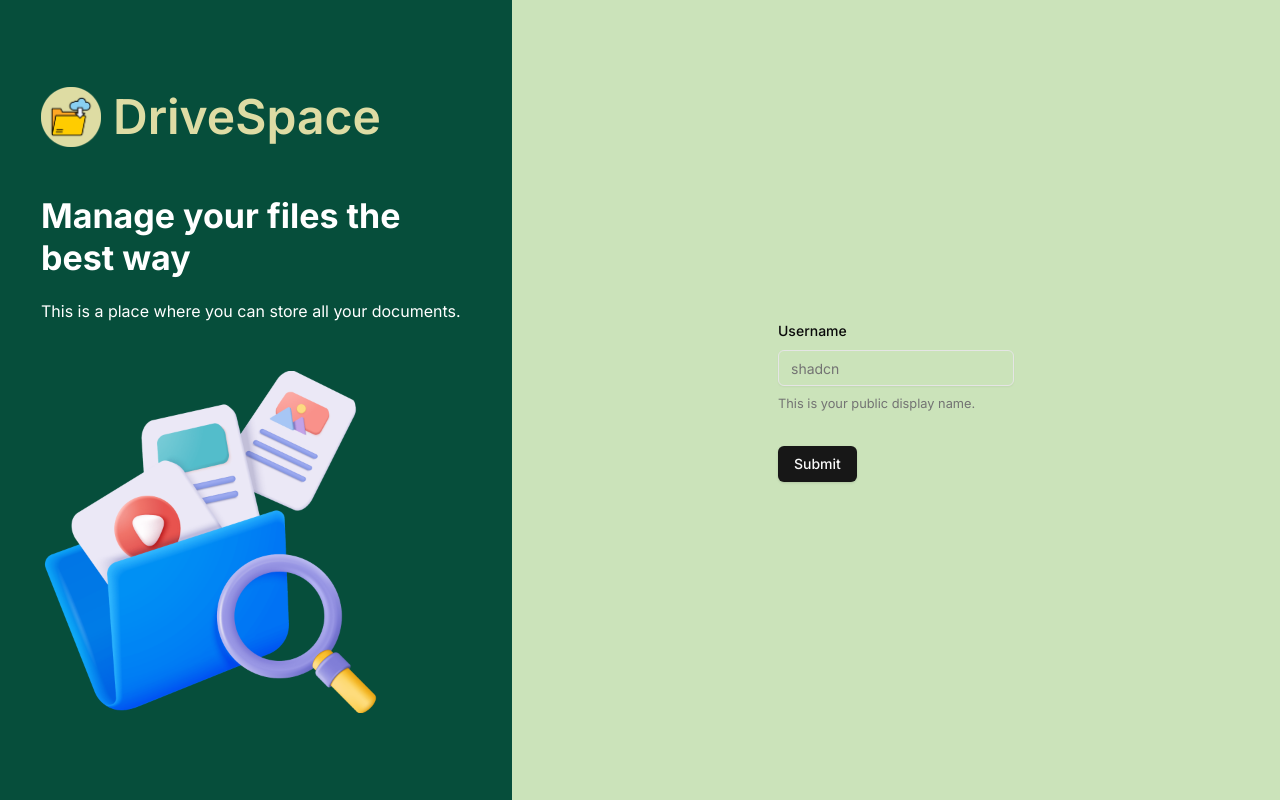
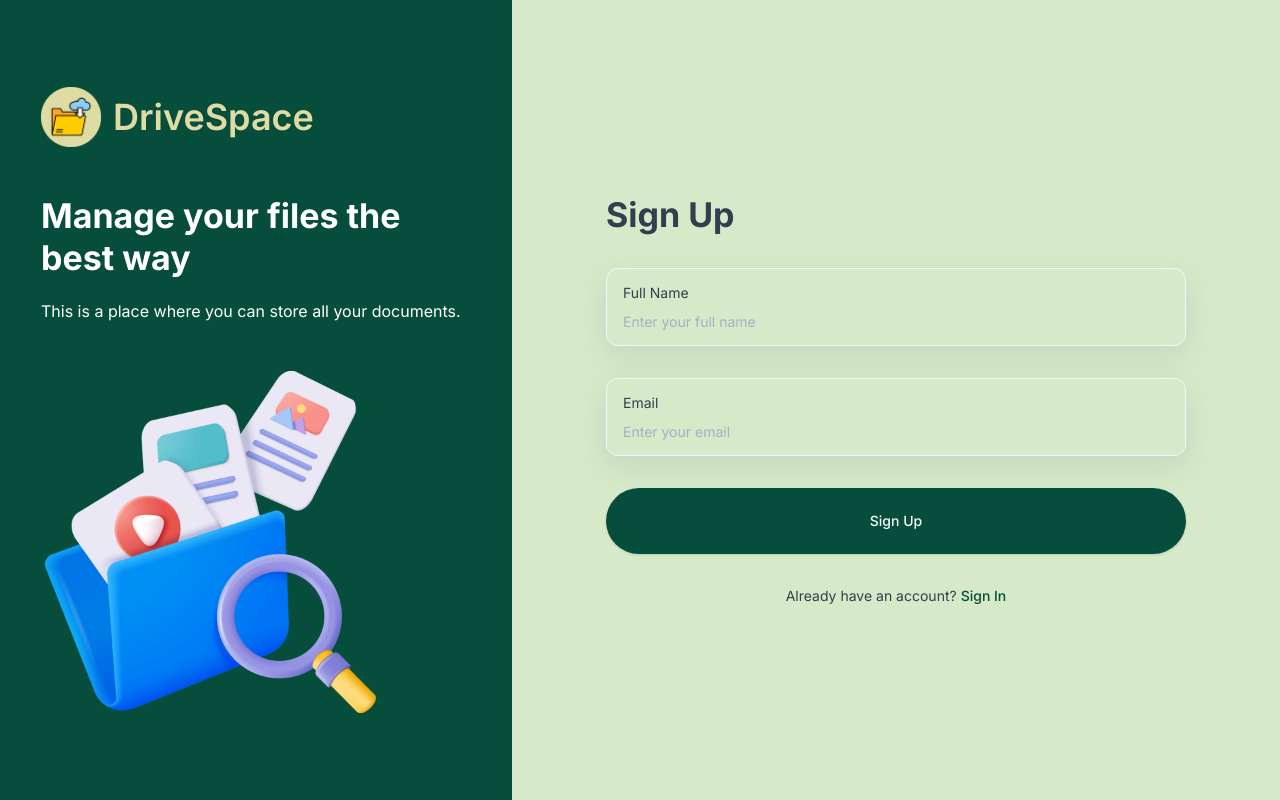
Before and after one commit to dev-rashedin/DriveSpace, a Next.js app: page /sign-up in a window 1280 px wide. Built offline with nearby package versions, Linux system fonts and the light colour scheme.

Commit message:
autForm setup done

```diff
--- a/src/app/(auth)/layout.tsx
+++ b/src/app/(auth)/layout.tsx
@@ -26,7 +26,7 @@ const layout = ({ children }: { children: React.ReactNode }) => {
       </section>
 
       {/* right section */}
-      <section className='flex flex-1 flex-col items-center justify-center  bg-brand p-4  py-10 lg:bg-lime lg:p-10 lg:py-0'>
+      <section className='flex flex-1 flex-col items-center justify-center  bg-gray-100 p-4  py-10 lg:bg-lime lg:p-10 lg:py-0'>
         <div className='lg:hidden'>
           <Logo type='mobile' />
         </div>
--- a/src/app/(auth)/sign-up/page.tsx
+++ b/src/app/(auth)/sign-up/page.tsx
@@ -1,6 +1,5 @@
 import AuthForm from "@/components/AuthForm"
 
-const SignUp = () => {
-  return <AuthForm type='sign-up' />
-}
+const SignUp = () => <AuthForm type='sign-up' />;
+
 export default SignUp
--- a/src/components/AuthForm.tsx
+++ b/src/components/AuthForm.tsx
@@ -7,21 +7,38 @@ import { Button } from '@/components/ui/button';
 import {
   Form,
   FormControl,
-  FormDescription,
   FormField,
   FormItem,
   FormLabel,
   FormMessage,
 } from '@/components/ui/form';
 import { Input } from '@/components/ui/input';
+import { useState } from 'react';
+import Image from 'next/image';
+import Link from 'next/link';
 
-const formSchema = z.object({
-  username: z.string().min(2).max(50),
+
+type FormType = 'sign-in' | 'sign-up';
+
+const authFormSchema = (formType: FormType) => {
+  return z.object({
+    email: z.string().email(),
+    fullName:
+      formType === 'sign-up'
+        ? z.string().min(2).max(50)
+        : z.string().optional(),
   });
+};
 
-type FormType = 'sign-in' | 'sign-up'
+
 
 const AuthForm = ({ type }: { type: FormType }) => {
+
+   const [isLoading, setIsLoading] = useState(false);
+  const [errorMessage, setErrorMessage] = useState('');
+
+    const formSchema = authFormSchema(type);
+
   // 1. Define your form.
   const form = useForm<z.infer<typeof formSchema>>({
     resolver: zodResolver(formSchema),
@@ -37,27 +54,100 @@ const AuthForm = ({ type }: { type: FormType }) => {
     console.log(values);
   }
   return (
+    <>
       <Form {...form}>
-      <form onSubmit={form.handleSubmit(onSubmit)} className='space-y-8'>
+        <Form {...form}>
+          <form onSubmit={form.handleSubmit(onSubmit)} className='auth-form'>
+            <h1 className='form-title'>
+              {type === 'sign-in' ? 'Sign In' : 'Sign Up'}
+            </h1>
+            {type === 'sign-up' && (
               <FormField
                 control={form.control}
-          name='username'
+                name='fullName'
                 render={({ field }) => (
                   <FormItem>
-              <FormLabel>Username</FormLabel>
+                    <div className='shad-form-item'>
+                      <FormLabel className='shad-form-label'>
+                        Full Name
+                      </FormLabel>
+
                       <FormControl>
-                <Input placeholder='shadcn' {...field} />
+                        <Input
+                          placeholder='Enter your full name'
+                          className='shad-input'
+                          {...field}
+                        />
                       </FormControl>
-              <FormDescription>
-                This is your public display name.
-              </FormDescription>
-              <FormMessage />
+                    </div>
+
+                    <FormMessage className='shad-form-message' />
                   </FormItem>
                 )}
               />
-        <Button type='submit'>Submit</Button>
+            )}
+
+            <FormField
+              control={form.control}
+              name='email'
+              render={({ field }) => (
+                <FormItem>
+                  <div className='shad-form-item'>
+                    <FormLabel className='shad-form-label'>Email</FormLabel>
+
+                    <FormControl>
+                      <Input
+                        placeholder='Enter your email'
+                        className='shad-input'
+                        {...field}
+                      />
+                    </FormControl>
+                  </div>
+
+                  <FormMessage className='shad-form-message' />
+                </FormItem>
+              )}
+            />
+
+            <Button
+              type='submit'
+              className='form-submit-button'
+              disabled={isLoading}
+            >
+              {type === 'sign-in' ? 'Sign In' : 'Sign Up'}
+
+              {isLoading && (
+                <Image
+                  src='/assets/icons/loader.svg'
+                  alt='loader'
+                  width={24}
+                  height={24}
+                  className='ml-2 animate-spin'
+                />
+              )}
+            </Button>
+
+            {errorMessage && <p className='error-message'>*{errorMessage}</p>}
+
+            <div className='body-2 flex justify-center'>
+              <p className='text-light-100'>
+                {type === 'sign-in'
+                  ? "Don't have an account?"
+                  : 'Already have an account?'}
+              </p>
+              <Link
+                href={type === 'sign-in' ? '/sign-up' : '/sign-in'}
+                className='ml-1 font-medium text-brand'
+              >
+                {' '}
+                {type === 'sign-in' ? 'Sign Up' : 'Sign In'}
+              </Link>
+            </div>
           </form>
         </Form>
+      </Form>
+      {/* otp verification */}
+    </>
   );
-}
-export default AuthForm
+};
+export default AuthForm;
--- a/src/components/ui/input.tsx
+++ b/src/components/ui/input.tsx
@@ -8,7 +8,7 @@ const Input = React.forwardRef<HTMLInputElement, React.ComponentProps<"input">>(
       <input
         type={type}
         className={cn(
-          "flex h-9 w-full rounded-md border border-input bg-transparent px-3 py-1 text-base shadow-sm transition-colors file:border-0 file:bg-transparent file:text-sm file:font-medium file:text-foreground placeholder:text-muted-foreground focus-visible:outline-none focus-visible:ring-1 focus-visible:ring-ring disabled:cursor-not-allowed disabled:opacity-50 md:text-sm",
+          "flex h-9 w-full rounded-md border border-gray-700 bg-transparent px-3 py-1 text-base shadow-sm transition-colors file:border-0 file:bg-transparent file:text-sm file:font-medium file:text-foreground placeholder:text-muted-foreground focus-visible:outline-none focus-visible:ring-1 focus-visible:ring-ring disabled:cursor-not-allowed disabled:opacity-50 md:text-sm",
           className
         )}
         ref={ref}
--- a/src/components/ui/logo.tsx
+++ b/src/components/ui/logo.tsx
@@ -11,7 +11,7 @@ const Logo = ({ type } : {type: 'mobile' | 'desktop'}) => {
         height={type === 'mobile' ? 50 : 60}
         className='h-auto'
       />
-      <h1 className='text-4xl font-semibold text-brown lg:text-5xl '>
+      <h1 className='text-3xl font-semibold text-brand lg:text-4xl lg:text-brown'>
         DriveSpace
       </h1>
     </div>
--- a/tailwind.config.ts
+++ b/tailwind.config.ts
@@ -7,19 +7,16 @@ const config: Config = {
   theme: {
     extend: {
       fontFamily: {
-  			inter: [
-  				'var(--font-inter)',
-  				'sans-serif'
-  			]
+        inter: ['var(--font-inter)', 'sans-serif'],
       },
       colors: {
         brand: {
           '100': '#10B981',
           '200': '#0c8d62',
-  				DEFAULT: '#064E3B'
+          DEFAULT: '#064E3B',
         },
         brown: '#DEDCA4',
-        lime: '#CBE3BA',
+        lime: '#d6e9c9',
         coral: '#F87171',
         red: '#FF7474',
         error: '#b80000',
@@ -31,41 +28,41 @@ const config: Config = {
           '100': '#333F4E',
           '200': '#A3B2C7',
           '300': '#F2F5F9',
-  				'400': '#F2F4F8'
+          '400': '#F2F4F8',
         },
         dark: {
           '100': '#04050C',
-  				'200': '#131524'
+          '200': '#131524',
         },
         background: 'hsl(var(--background))',
         foreground: 'hsl(var(--foreground))',
         card: {
           DEFAULT: 'hsl(var(--card))',
-  				foreground: 'hsl(var(--card-foreground))'
+          foreground: 'hsl(var(--card-foreground))',
         },
         popover: {
           DEFAULT: 'hsl(var(--popover))',
-  				foreground: 'hsl(var(--popover-foreground))'
+          foreground: 'hsl(var(--popover-foreground))',
         },
         primary: {
           DEFAULT: 'hsl(var(--primary))',
-  				foreground: 'hsl(var(--primary-foreground))'
+          foreground: 'hsl(var(--primary-foreground))',
         },
         secondary: {
           DEFAULT: 'hsl(var(--secondary))',
-  				foreground: 'hsl(var(--secondary-foreground))'
+          foreground: 'hsl(var(--secondary-foreground))',
         },
         muted: {
           DEFAULT: 'hsl(var(--muted))',
-  				foreground: 'hsl(var(--muted-foreground))'
+          foreground: 'hsl(var(--muted-foreground))',
         },
         accent: {
           DEFAULT: 'hsl(var(--accent))',
-  				foreground: 'hsl(var(--accent-foreground))'
+          foreground: 'hsl(var(--accent-foreground))',
         },
         destructive: {
           DEFAULT: 'hsl(var(--destructive))',
-  				foreground: 'hsl(var(--destructive-foreground))'
+          foreground: 'hsl(var(--destructive-foreground))',
         },
         border: 'hsl(var(--border))',
         input: 'hsl(var(--input))',
@@ -75,33 +72,33 @@ const config: Config = {
           '2': 'hsl(var(--chart-2))',
           '3': 'hsl(var(--chart-3))',
           '4': 'hsl(var(--chart-4))',
-  				'5': 'hsl(var(--chart-5))'
-  			}
+          '5': 'hsl(var(--chart-5))',
+        },
       },
       boxShadow: {
         'drop-1': '0px 10px 30px 0px rgba(66, 71, 97, 0.1)',
         'drop-2': '0 8px 30px 0 rgba(65, 89, 214, 0.3)',
-  			'drop-3': '0 8px 30px 0 rgba(65, 89, 214, 0.1)'
+        'drop-3': '0 8px 30px 0 rgba(65, 89, 214, 0.1)',
       },
       borderRadius: {
         lg: 'var(--radius)',
         md: 'calc(var(--radius) - 2px)',
-  			sm: 'calc(var(--radius) - 4px)'
+        sm: 'calc(var(--radius) - 4px)',
       },
       keyframes: {
         'caret-blink': {
           '0%,70%,100%': {
-  					opacity: '1'
+            opacity: '1',
           },
           '20%,50%': {
-  					opacity: '0'
-  				}
-  			}
+            opacity: '0',
+          },
+        },
       },
       animation: {
-  			'caret-blink': 'caret-blink 1.25s ease-out infinite'
-  		}
-  	}
+        'caret-blink': 'caret-blink 1.25s ease-out infinite',
+      },
+    },
   },
   plugins: [tailwindcssAnimate],
 };
```
Lines whose indentation alone changed are shown as unchanged.
